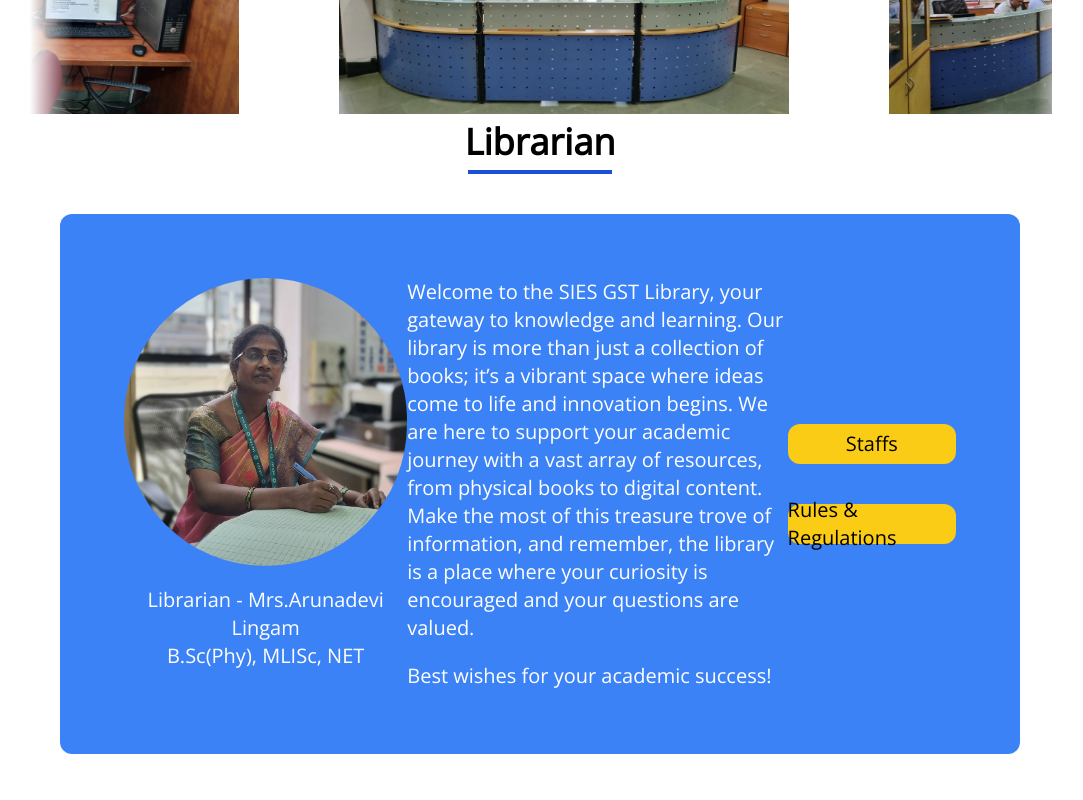
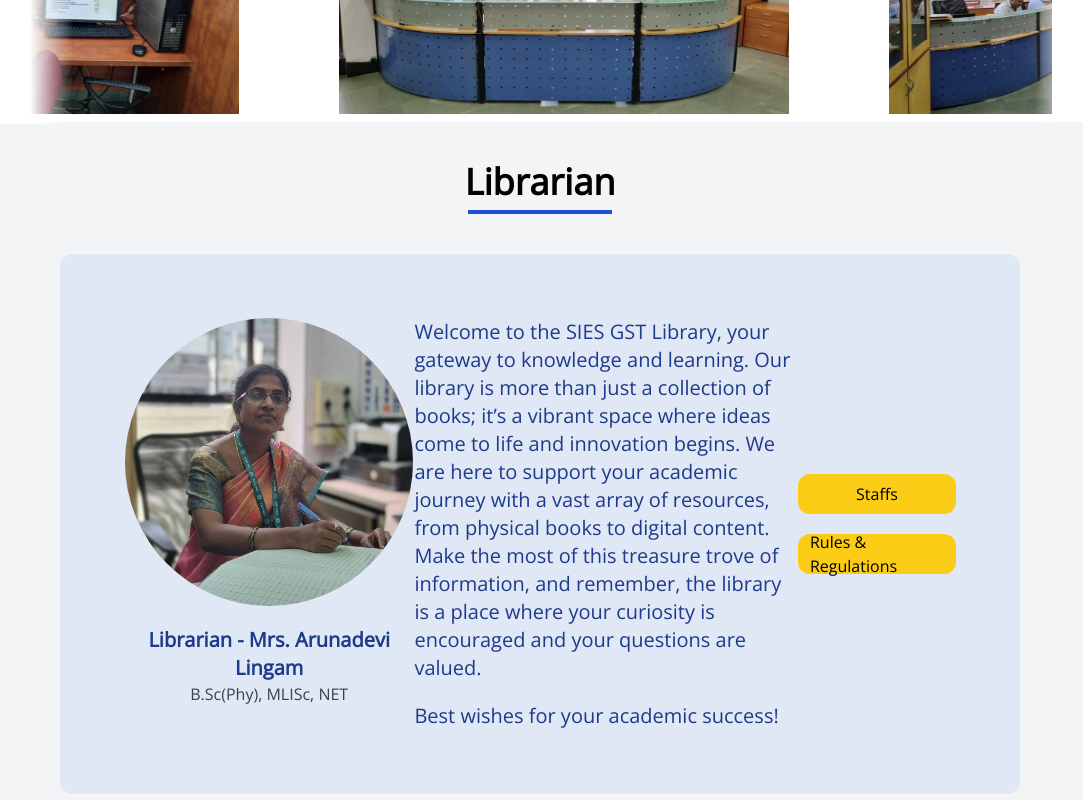
Before and after one commit to Sourish-Kanna/Libray-Website, a React (Vite) app in the folder Frontend/: page / in a window 1280 px wide. Shown: the part 1880-2680 px from the top of the page, without its empty margins (100-1183 px from the left). Built offline with nearby package versions, Linux system fonts and the light colour scheme; a web font is replaced by a local one.

Commit message:
Librarian note done

```diff
--- a/Frontend/src/HomePage.jsx
+++ b/Frontend/src/HomePage.jsx
@@ -121,31 +121,42 @@ export default function HomePage() {
             </div>
 
             {/* Librarian */}
-            <div className='text-xl  h-screen'>
-                <div className='z-0'>
-                    <div >
-                        <div className='flex justify-center text-4xl font-bold'>
-                        <p>Librarian</p>
-                        </div>
-                        <div className=" border-b-4 mx-auto w-36 mt-2 border-blue-700 mb-10"></div>
+            <div className="text-xl h-auto sm:h-screen bg-gray-100 py-10">
+                {/* Section Header */}
+                <div>
+                    <div className="flex justify-center text-3xl sm:text-4xl font-bold">
+                    <p>Librarian</p>
                     </div>
+                    <div className="border-b-4 mx-auto w-24 sm:w-36 mt-2 border-blue-700 mb-10"></div>
                 </div>
-                <div className='flex justify-between bg-blue-500 opacity-0.1 mx-40 rounded-xl p-16 hover:scale-105 duration-700'>
-                    <div className='flex-col '>
-                        <img className='rounded-full h-72 mb-5' src={Librian} alt="" />
-                        <p className="text-center text-white">Librarian - Mrs.Arunadevi Lingam</p>
-                        <p className="text-center text-white">B.Sc(Phy), MLISc, NET</p>
-                        {/* <p>email</p> */}
+
+                {/* Content Container */}
+                <div className="flex flex-col lg:flex-row justify-between bg-blue-500 bg-opacity-10 mx-5 lg:mx-40 rounded-xl p-10 sm:p-16 hover:scale-105 duration-700">
+                    {/* Librarian Image and Details */}
+                    <div className="flex flex-col items-center text-center mb-8 lg:mb-0">
+                    <img className="rounded-full h-48 sm:h-72 mb-5 object-cover" src={Librian} alt="Librarian" />
+                    <p className="text-lg sm:text-xl text-blue-900 font-semibold">Librarian - Mrs. Arunadevi Lingam</p>
+                    <p className="text-sm sm:text-base text-gray-700">B.Sc(Phy), MLISc, NET</p>
                     </div>
-                    <div className='flex items-center w-6/12 text-white'>
-                        <p className='text-xl'>Welcome to the SIES GST Library, your gateway to knowledge and learning. Our library is more than just a collection of books; it’s a vibrant space where ideas come to life and innovation begins. We are here to support your academic journey with a vast array of resources, from physical books to digital content. Make the most of this treasure trove of information, and remember, the library is a place where your curiosity is encouraged and your questions are valued.
 
-                            <p className='mt-5'>Best wishes for your academic success!</p>
+                    {/* Librarian Message */}
+                    <div className="lg:w-6/12 text-blue-900 mb-8 lg:mb-0">
+                    <p>
+                        Welcome to the SIES GST Library, your gateway to knowledge and learning. Our library is more than just a collection of books; it’s a vibrant space where ideas come to life and innovation begins. We are here to support your academic journey with a vast array of resources, from physical books to digital content. Make the most of this treasure trove of information, and remember, the library is a place where your curiosity is encouraged and your questions are valued.
+                    </p>
+                    <p className="mt-5">Best wishes for your academic success!</p>
+                    </div>
+
+                    {/* Quick Links */}
+                    <div className="flex flex-col justify-center space-y-5">
+                    <Link to="/about#library-staffs">
+                        <p className="bg-yellow-400 h-10 flex items-center justify-center rounded-xl hover:bg-yellow-300 active:text-red-500 cursor-pointer text-sm sm:text-base">
+                        Staffs
                         </p>
-                    </div>
-                    <div className=' text-xl flex-col content-center'>
-                        <Link to='/about#library-staffs'><p className='bg-yellow-400 my-10  h-10 flex items-center justify-center rounded-xl hover:bg-yellow-300 active:text-red-500 cursor-pointer'>Staffs</p></Link>
-                        <p className='bg-yellow-400 my-10  h-10 flex items-center justify-center rounded-xl hover:bg-yellow-300 active:text-red-500 cursor-pointer '>Rules & Regulations</p>
+                    </Link>
+                    <p className="p-3 bg-yellow-400 h-10 flex items-center justify-center rounded-xl hover:bg-yellow-300 active:text-red-500 cursor-pointer text-sm sm:text-base">
+                        Rules & Regulations
+                    </p>
                     </div>
                 </div>
             </div>
```
